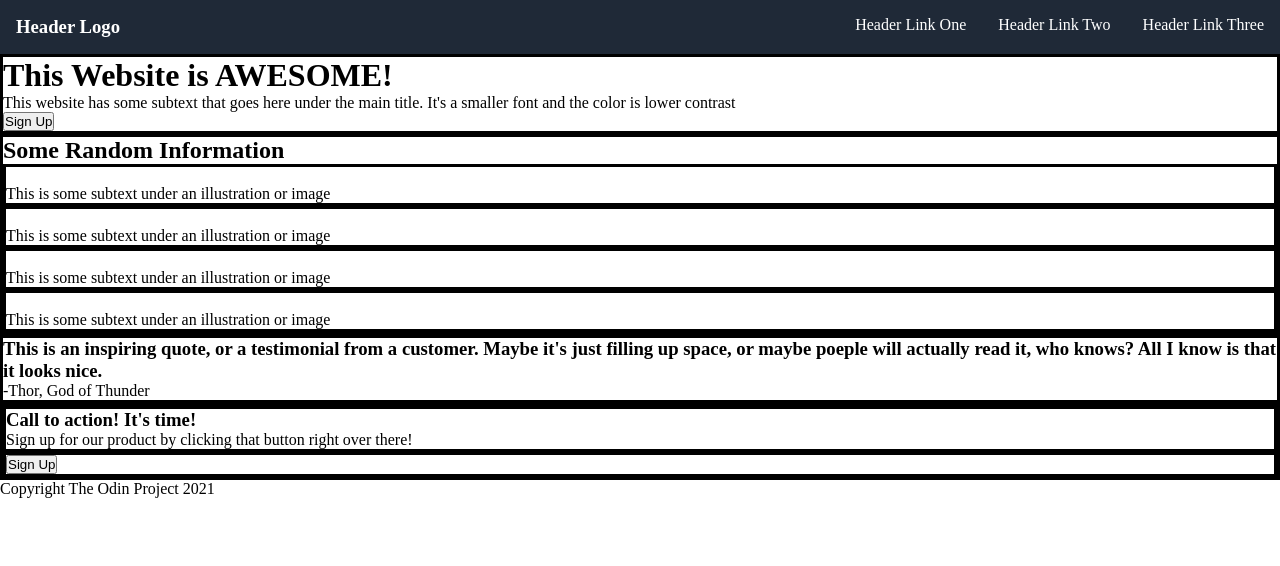
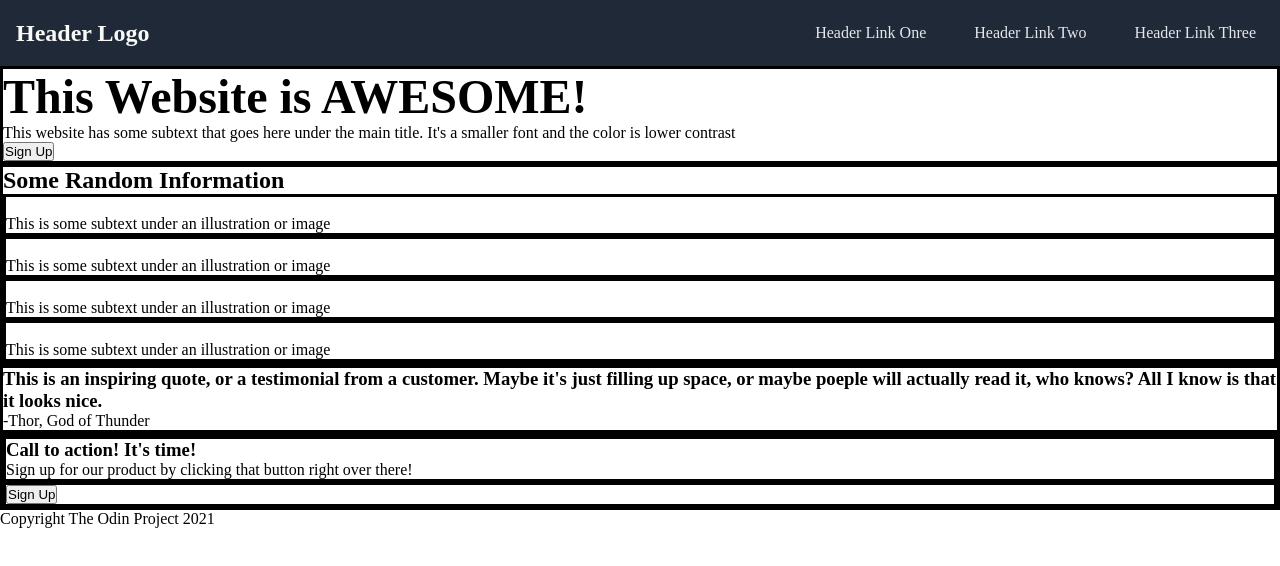
Before and after one commit to ectaguba/odin-landing-page, a plain HTML site: page index.html in a window 1280 px wide. Drawn offline with Linux system fonts and the light colour scheme.

Commit message:
Adjusted colors for navigation text

```diff
--- a/index.html
+++ b/index.html
@@ -11,7 +11,7 @@
     </nav>
 
     <div id="header-container">
-        <h1>This Website is AWESOME!</h1>
+        <h1 class="hero-main-text">This Website is AWESOME!</h1>
         <p>This website has some subtext that goes here under the main title. It's a smaller font and the color is lower contrast</p>
         <button>Sign Up</button>
         <img>
--- a/styles.css
+++ b/styles.css
@@ -3,7 +3,7 @@
     padding: 0;
     --dark-bg: #1F2937;
     --button: #3882F6;
-    --quote: #E5E7EB;
+    --text: #E5E7EB;
 }
 
 html {
@@ -16,17 +16,17 @@ div {
 
 nav {
     background-color: var(--dark-bg);
-    color: white;
     display: flex;
     flex-direction: row;
     flex-wrap: nowrap;
     gap: 0;
     justify-content: right;
+    align-items: center;
 }
 nav a {
     text-decoration: none;
-    color: white;
-    padding: 1rem;
+    color: var(--text);
+    padding: 24px;
     transition: 0.25s;
 }
 
@@ -36,9 +36,19 @@ nav a:hover {
 }
 
 .push-left {
+    font-size: 24px;
+    color: #F9FAF8;
     padding: 1rem;
     margin-right: auto;
 }
 
 
-/* NAVIGATION */
+.hero-main-text {
+    font-size: 48px;
+    font-weight: bolder;
+}
+
+.hero-secondary-text {
+    font-size: 18px;
+    color:
+}
```
